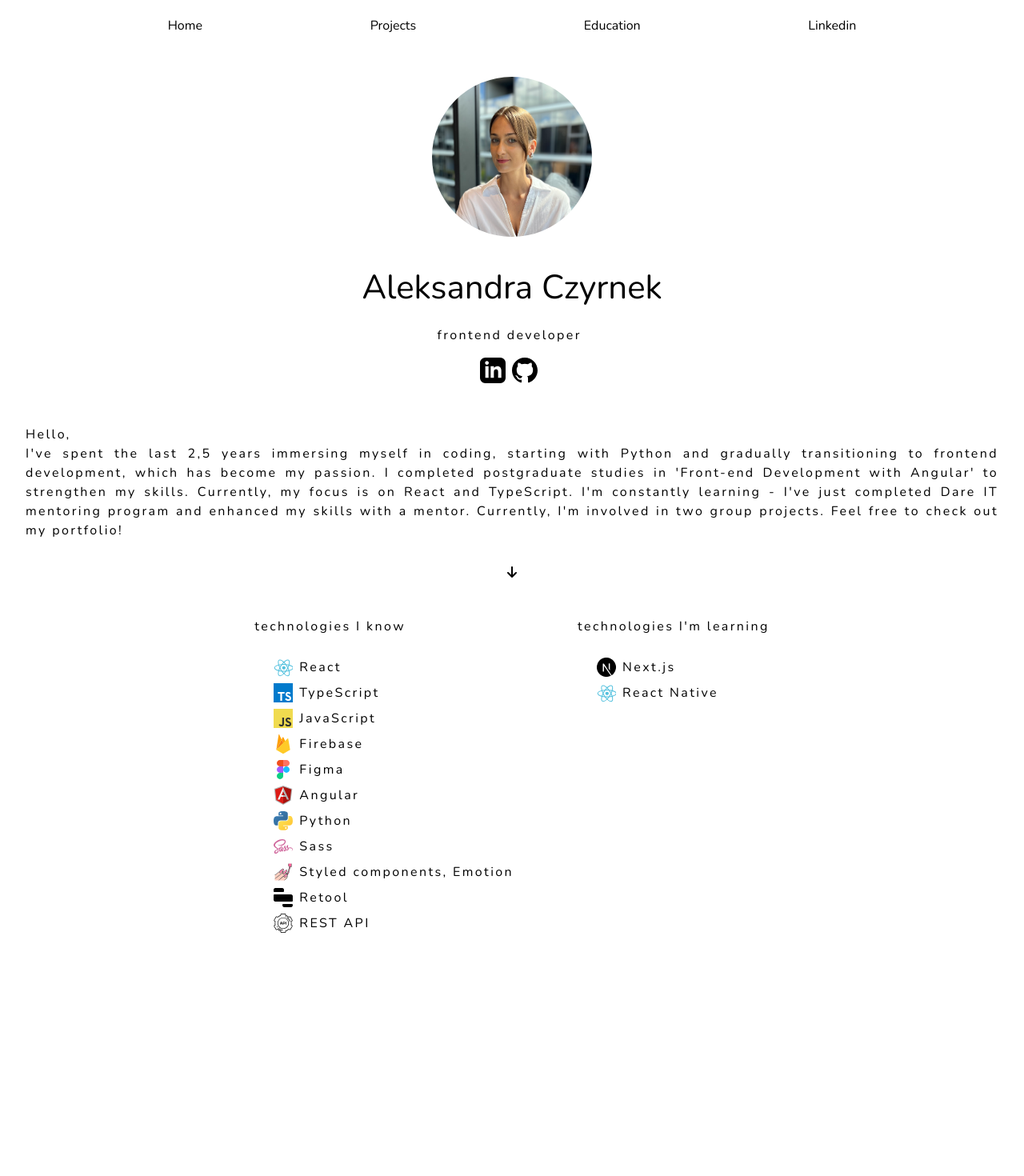
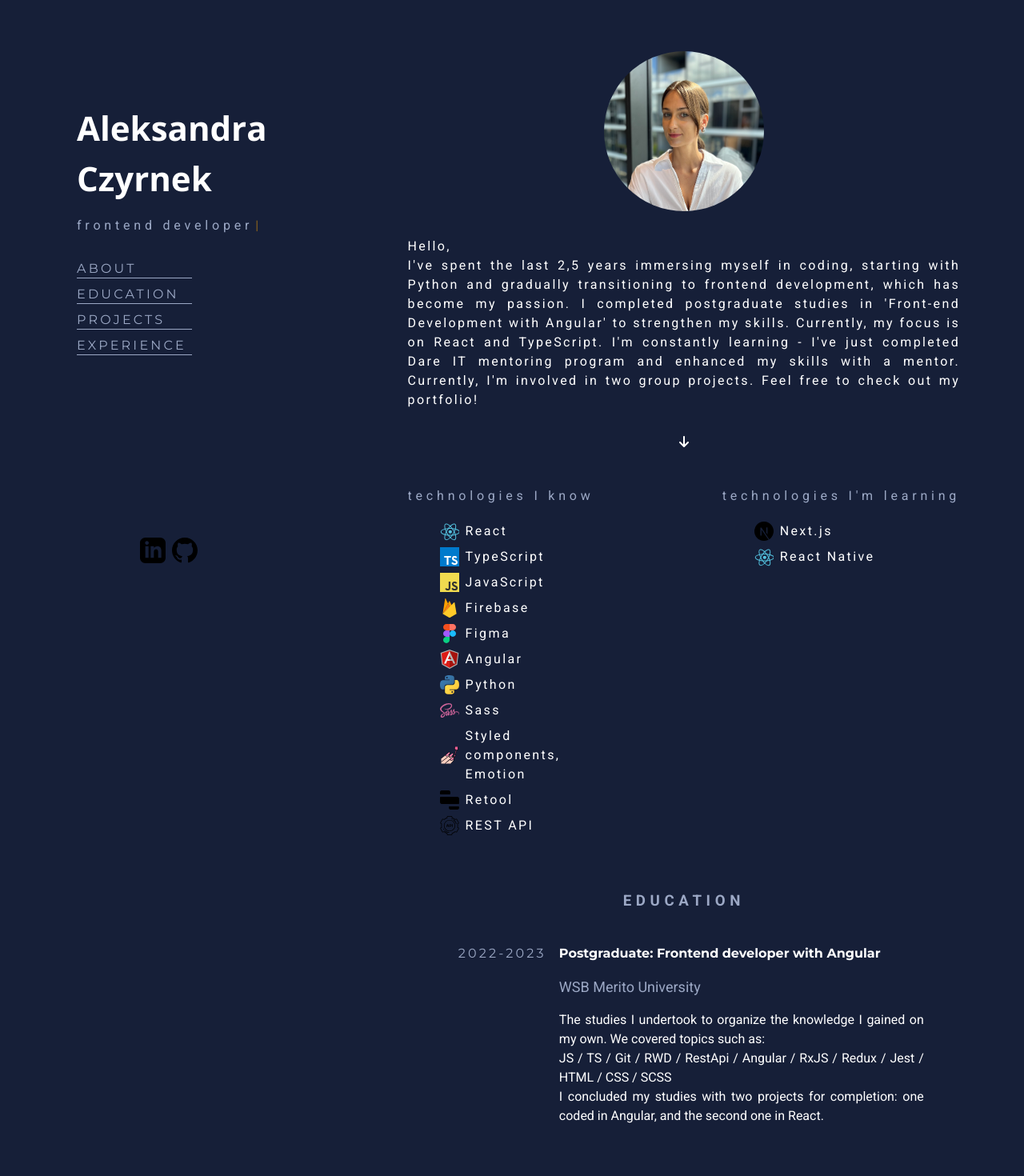
Before and after one commit to olcolcolc/olcolcolc.github.io, a React (Vite) app: page / in a window 1280 px wide. Shown: the top 1470 px of the page at 80% size. Before the commit the page ends 1202 px from the top, so only its background shows below. Built offline with nearby package versions, Linux system fonts and the light colour scheme.

Commit message:
feat(education): Style changes

```diff
--- a/src/App.tsx
+++ b/src/App.tsx
@@ -1,18 +1,27 @@
+import styled from "@emotion/styled";
 import "./App.css";
 import Navbar from "./components/navbar/Navbar";
 import Home from "./pages/home/Home";
-import { BrowserRouter, Route, Routes } from "react-router-dom";
 import Education from "./pages/education/Education";
+
+const MainDiv = styled.div`
+  display: flex;
+  flex-direction: row;
+`;
+
+const ScrollableDiv = styled.div`
+  flex-direction: column;
+`;
 
 function App() {
   return (
-    <BrowserRouter>
+    <MainDiv>
       <Navbar />
-      <Routes>
-        <Route path="/" element={<Home />} />
-        <Route path="/education" element={<Education />} />
-      </Routes>
-    </BrowserRouter>
+      <ScrollableDiv>
+        <Home />
+        <Education />
+      </ScrollableDiv>
+    </MainDiv>
   );
 }
 
--- a/src/components/icon/Icon.tsx
+++ b/src/components/icon/Icon.tsx
@@ -1,4 +1,5 @@
 import React from "react";
+import { theme } from "../../styles/theme";
 
 const techIconWidth = "1.5rem";
 
@@ -281,6 +282,7 @@ const icons: Record<string, React.FC> = {
       width={portfolioIconWidth}
       height={portfolioIconWidth}
       viewBox="0 0 24 24"
+      fill={theme.colors.darkFont}
     >
       <path d="M12 0c-6.626 0-12 5.373-12 12 0 5.302 3.438 9.8 8.207 11.387.599.111.793-.261.793-.577v-2.234c-3.338.726-4.033-1.416-4.033-1.416-.546-1.387-1.333-1.756-1.333-1.756-1.089-.745.083-.729.083-.729 1.205.084 1.839 1.237 1.839 1.237 1.07 1.834 2.807 1.304 3.492.997.107-.775.418-1.305.762-1.604-2.665-.305-5.467-1.334-5.467-5.931 0-1.311.469-2.381 1.236-3.221-.124-.303-.535-1.524.117-3.176 0 0 1.008-.322 3.301 1.23.957-.266 1.983-.399 3.003-.404 1.02.005 2.047.138 3.006.404 2.291-1.552 3.297-1.23 3.297-1.23.653 1.653.242 2.874.118 3.176.77.84 1.235 1.911 1.235 3.221 0 4.609-2.807 5.624-5.479 5.921.43.372.823 1.102.823 2.222v3.293c0 .319.192.694.801.576 4.765-1.589 8.199-6.086 8.199-11.386 0-6.627-5.373-12-12-12z" />
     </svg>
@@ -291,6 +293,7 @@ const icons: Record<string, React.FC> = {
       width={portfolioIconWidth}
       height={portfolioIconWidth}
       viewBox="0 0 24 24"
+      fill={theme.colors.darkFont}
     >
       <path d="M19 0h-14c-2.761 0-5 2.239-5 5v14c0 2.761 2.239 5 5 5h14c2.762 0 5-2.239 5-5v-14c0-2.761-2.238-5-5-5zm-11 19h-3v-11h3v11zm-1.5-12.268c-.966 0-1.75-.79-1.75-1.764s.784-1.764 1.75-1.764 1.75.79 1.75 1.764-.783 1.764-1.75 1.764zm13.5 12.268h-3v-5.604c0-3.368-4-3.113-4 0v5.604h-3v-11h3v1.765c1.396-2.586 7-2.777 7 2.476v6.759z" />
     </svg>
--- a/src/components/navbar/Navbar.tsx
+++ b/src/components/navbar/Navbar.tsx
@@ -1,51 +1,127 @@
-import { theme } from "../../theme/theme";
+import { theme } from "../../styles/theme";
 import styled from "@emotion/styled";
+import Text from "../../components/text/Text";
+import { Cursor, useTypewriter } from "react-simple-typewriter";
+import { Icon } from "../icon/Icon";
+import { css } from "@emotion/react";
+import { useState } from "react";
 
-const Nav = styled.nav`
+const NavbarDiv = styled.nav`
+  width: 100%;
+  height: 100vh;
   display: flex;
-  align-items: center;
-  justify-content: space-evenly;
-  height: 8vh;
-  width: 100%;
+  padding: 6rem;
+  justify-content: space-between;
+  flex-direction: column;
   transition: 0.5s ease-in;
+  background-color: inherit;
+  position: sticky;
+  top: 0;
+  z-index: 1;
 `;
 
-const MenuItem = styled.li`
-  list-style: none;
-
-  @media screen and (max-width: 768px) {
-    padding: 2rem;
-  }
+const Header = styled.header`
+  display: flex;
+  flex-direction: column;
+  justify-content: flex-start;
 `;
 
-const MenuLink = styled.a`
-  text-decoration: none;
-  color: ${theme.colors.black};
+const Menu = styled.ul`
+  margin: 0;
+  padding: 0.9rem 0 0 0;
 `;
 
-// react-router-dom, types
+const MenuLink = styled.li<{ isActive: boolean }>`
+  position: relative;
+  list-style-type: none;
+  text-transform: uppercase;
+  letter-spacing: 0.2rem;
+  color: ${theme.colors.darkFont};
+  font-family: ${theme.fonts.montserrat};
+  cursor: pointer;
+  margin-bottom: 0.5rem;
+
+  &:after {
+    content: "";
+    position: absolute;
+    bottom: 0;
+    left: 0;
+    width: 9rem;
+    height: 1px;
+    background-color: ${theme.colors.darkFont};
+    transition: width 0.3s ease-in-out;
+  }
+  &:hover {
+    color: ${theme.colors.white};
+    font-weight: 600;
+
+    &:after {
+      width: 100%;
+      color: ${theme.colors.white};
+    }
+  }
+
+  ${({ isActive }) =>
+    isActive &&
+    css`
+      color: ${theme.colors.white};
+
+      &:after {
+        width: 100%;
+        color: ${theme.colors.white};
+      }
+    `}
+`;
+
+const IconsDiv = styled.div`
+  display: flex;
+  flex-direction: row;
+  align-items: center;
+  justify-content: center;
+  color: ${theme.colors.darkFont};
+`;
 
 function Navbar() {
+  const [subtitle] = useTypewriter({
+    words: ["frontend developer"],
+  });
+  const [activeLink, setActiveLink] = useState<string | null>(null);
+
   return (
-    <Nav>
-      <MenuItem>
-        <MenuLink href="/">Home</MenuLink>
-      </MenuItem>
-      <MenuItem>
-        <MenuLink href="/projects">Projects</MenuLink>
-      </MenuItem>
-      <MenuItem>
-        <MenuLink href="/education">Education</MenuLink>
-      </MenuItem>
-      <MenuItem>
-        <MenuLink
+    <NavbarDiv>
+      <Header>
+        <Text variant="title">Aleksandra Czyrnek</Text>
+        <Text variant="subtitle">
+          {subtitle}
+          <span style={{ color: "orange" }}>
+            <Cursor />
+          </span>
+          {/* <div>HASŁO</div> */}
+        </Text>
+        <Menu>
+          {["About", "Education", "Projects", "Experience"].map((link) => (
+            <MenuLink
+              key={link}
+              isActive={activeLink === link}
+              onClick={() => setActiveLink(link)}
+            >
+              {link}
+            </MenuLink>
+          ))}
+        </Menu>
+      </Header>
+      <IconsDiv>
+        <a
           href="https://www.linkedin.com/in/aleksandraczyrnek/"
           target="_blank"
         >
-          Linkedin
-        </MenuLink>
-      </MenuItem>
-    </Nav>
+          <Icon name="linkedin" />
+        </a>
+        <a href="https://www.github.com/olcolcolc" target="_blank">
+          <Icon name="github" />
+        </a>
+      </IconsDiv>
+    </NavbarDiv>
   );
 }
 
--- a/src/components/text/Text.tsx
+++ b/src/components/text/Text.tsx
@@ -1,5 +1,5 @@
 import styled from "@emotion/styled";
-import { theme } from "../../theme/theme";
+import { theme } from "../../styles/theme";
 
 const Text = styled.div<{ variant: "title" | "subtitle" | "bio" }>`
   ${({ variant }) => {
--- a/src/index.css
+++ b/src/index.css
@@ -1,4 +1,6 @@
-@import url("https://fonts.googleapis.com/css2?family=Nunito:wght@400;700&display=swap");
+@import url("https://fonts.googleapis.com/css2?family=Roboto:wght@400;700&display=swap");
+@import url("https://fonts.googleapis.com/css2?family=Montserrat:wght@400;700&display=swap");
+@import url("https://fonts.googleapis.com/css2?family=Open+Sans:wght@400;700&display=swap");
 
 *,
 *::after,
@@ -8,13 +10,12 @@
 }
 
 :root {
-  font-family: Nunito;
+  font-family: "Roboto", sans-serif;
   line-height: 1.5;
   font-weight: 400;
 
-  color-scheme: light dark;
-  color: rgba(255, 255, 255, 0.87);
-  background-color: #ffffff;
+  color: white;
+  background-color: #161f38;
 
   font-synthesis: none;
   text-rendering: optimizeLegibility;
@@ -22,3 +23,45 @@
   -moz-osx-font-smoothing: grayscale;
   -webkit-text-size-adjust: 100%;
 }
+*,
+*::after,
+*::before {
+  margin: 0;
+  box-sizing: border-box;
+}
+
+:root {
+  font-family: "Roboto", sans-serif;
+  line-height: 1.5;
+  font-weight: 400;
+
+  color: white;
+  background-color: #161f38;
+
+  font-synthesis: none;
+  text-rendering: optimizeLegibility;
+  -webkit-font-smoothing: antialiased;
+  -moz-osx-font-smoothing: grayscale;
+  -webkit-text-size-adjust: 100%;
+}
+*,
+*::after,
+*::before {
+  margin: 0;
+  box-sizing: border-box;
+}
+
+:root {
+  font-family: "Roboto", sans-serif;
+  line-height: 1.5;
+  font-weight: 400;
+
+  color: white;
+  background-color: #161f38;
+
+  font-synthesis: none;
+  text-rendering: optimizeLegibility;
+  -webkit-font-smoothing: antialiased;
+  -moz-osx-font-smoothing: grayscale;
+  -webkit-text-size-adjust: 100%;
+}
--- a/src/main.tsx
+++ b/src/main.tsx
@@ -2,8 +2,8 @@ import React from "react";
 import ReactDOM from "react-dom/client";
 import App from "./App.tsx";
 import "./index.css";
-import { theme } from "./theme/theme.tsx";
-import { Theme as ThemeType } from "./theme/theme";
+import { theme } from "./styles/theme.tsx";
+import { Theme as ThemeType } from "./styles/theme.tsx";
 import { ThemeProvider } from "@emotion/react";
 declare module "@emotion/react" {
   // eslint-disable-next-line
--- a/src/pages/education/Education.tsx
+++ b/src/pages/education/Education.tsx
@@ -1,15 +1,119 @@
 import styled from "@emotion/styled";
-import { theme } from "../../theme/theme";
+import { theme } from "../../styles/theme";
 import Text from "../../components/text/Text";
 
 const EducationDiv = styled.div`
   ${theme.mixins.home()}
 `;
 
+const MenuTitle = styled.h3`
+  ${theme.mixins.menuTitle()}
+  ${theme.mixins.defaultTransition}
+`;
+
+const Years = styled.p`
+  display: flex;
+  justify-content: flex-end;
+  text-transform: uppercase;
+  padding: 0.5rem;
+  letter-spacing: 0.2rem;
+  color: ${theme.colors.darkFont};
+  font-family: ${theme.fonts.montserrat};
+  width: 9rem;
+`;
+
+const Course = styled.p`
+  font-family: ${theme.fonts.montserrat};
+  font-weight: 700;
+  padding: 0.5rem;
+`;
+
+const School = styled.p`
+  padding: 0.5rem;
+  font-size: large;
+  color: ${theme.colors.darkFont};
+`;
+
+const CvPosition = styled.div`
+  padding: 2rem;
+  display: flex;
+  width: 100%;
+  justify-content: center;
+  flex-direction: row;
+  ${theme.mixins.defaultTransition}
+`;
+
+const SchoolCourseDiv = styled.div`
+  flex-direction: column;
+  width: 60%;
+`;
+
+const Info = styled.div`
+  ${theme.mixins.bio()}
+  padding: 0.5rem;
+  letter-spacing: 0;
+`;
+
 function Education() {
   return (
     <EducationDiv>
-      <Text variant="title">Education</Text>
+      <MenuTitle>EDUCATION</MenuTitle>
+      <CvPosition>
+        <Years>2022-2023</Years>
+        <SchoolCourseDiv>
+          <Course>Postgraduate: Frontend developer with Angular </Course>
+          <School>WSB Merito University</School>
+          <Info>
+            The studies I undertook to organize the knowledge I gained on my
+            own. We covered topics such as: <br />
+            JS / TS / Git / RWD / RestApi / Angular / RxJS / Redux / Jest / HTML
+            / CSS / SCSS
+            <br />I concluded my studies with two projects for completion: one
+            coded in Angular, and the second one in React.
+          </Info>
+        </SchoolCourseDiv>
+      </CvPosition>
+      <CvPosition>
+        <Years>2021</Years>
+        <SchoolCourseDiv>
+          <Course>Python from the basics</Course>
+          <School>Hardcoder</School>
+          <Info>
+            I completed the online course at Hardcoder School to organize the
+            knowledge I acquired on my own. The course concluded with a project
+            for completion.
+          </Info>
+        </SchoolCourseDiv>
+      </CvPosition>
+      <CvPosition>
+        <Years>2018-2019</Years>
+        <SchoolCourseDiv>
+          <Course>Postgraduate: Psychology (Crisis Intervention) </Course>
+          <School>University of Social Sciences and Humanities</School>
+          <Info>
+            I have acquired knowledge in clinical psychology, with a particular
+            focus on trauma psychology, conflict- and crisis-oriented social
+            psychology, as well as psychoprophylaxis. I obtained certificates in
+            ICISF "Assisting Individuals in Crisis" and "Group Crisis
+            Intervention".
+          </Info>
+        </SchoolCourseDiv>
+      </CvPosition>
+      <CvPosition>
+        <Years>2012-2017</Years>
+        <SchoolCourseDiv>
+          <Course>Master degree in Management (Lean Management) </Course>
+          <School>University of Social Sciences and Humanities</School>
+          <Info>
+            Throughout my Master's program in Management, specifically
+            emphasizing Lean Management, I learned practical techniques to
+            streamline operations and cut down unnecessary steps. We covered
+            concepts like efficient workflow design, identifying and eliminating
+            bottlenecks, and fostering a culture of continuous improvement
+            within businesses.
+          </Info>
+        </SchoolCourseDiv>
+      </CvPosition>
     </EducationDiv>
   );
 }
--- a/src/pages/home/Home.tsx
+++ b/src/pages/home/Home.tsx
@@ -1,8 +1,6 @@
-import React from "react";
-import { theme } from "../../theme/theme";
+import { theme } from "../../styles/theme";
 import styled from "@emotion/styled";
-import myAvatar from "../../assets/IMG_4906.jpg";
-import { useTypewriter, Cursor } from "react-simple-typewriter";
+import myAvatar from "../../assets/imgs/IMG_4906.jpg";
 import { FontAwesomeIcon } from "@fortawesome/react-fontawesome";
 import { faArrowDown } from "@fortawesome/free-solid-svg-icons";
 import { Icon } from "../../components/icon/Icon";
@@ -13,6 +11,7 @@ const HomeContainer = styled.div`
 `;
 
 const Avatar = styled.img`
+  margin-top: 2rem;
   width: 200px;
   height: 200px;
   border-radius: 50%;
@@ -37,33 +36,11 @@ const TechnologiesDiv = styled.div`
   }
 `;
 
-// react-router-dom, types
-
 function Home() {
-  const [subtitle] = useTypewriter({
-    words: ["frontend developer"],
-  });
   return (
     <HomeContainer>
       <Avatar src={myAvatar} aria-label="my avatar" />
-      <Text variant="title">Aleksandra Czyrnek</Text>
-      <Text variant="subtitle">
-        {subtitle}
-        <span style={{ color: "orange" }}>
-          <Cursor />
-        </span>
-        <Technology style={{ justifyContent: "center", paddingTop: "1rem" }}>
-          <a
-            href="https://www.linkedin.com/in/aleksandraczyrnek/"
-            target="_blank"
-          >
-            <Icon name="linkedin" />
-          </a>
-          <a href="https://www.github.com/olcolcolc" target="_blank">
-            <Icon name="github" />
-          </a>
-        </Technology>
-      </Text>
+
       <Text variant="bio">
         Hello, <br />
         I've spent the last 2,5 years immersing myself in coding, starting with
--- /dev/null
+++ b/src/styles/fonts.css
@@ -0,0 +1,28 @@
+@font-face {
+  font-family: "Black_BasisGrotesqueArabicPro";
+  src: url("../assets/fonts/BasisGrotesquePROFontFamily/BasisGrotesqueArabicPro-Black.ttf")
+    format("truetype");
+}
+
+@font-face {
+  font-family: "Bold_BasisGrotesqueArabicPro";
+  src: url("../assets/fonts/BasisGrotesquePROFontFamily/BasisGrotesqueArabicPro-Bold.ttf")
+    format("truetype");
+}
+
+@font-face {
+  font-family: "Light_BasisGrotesqueArabicPro";
+  src: url("../assets/fonts/BasisGrotesquePROFontFamily/BasisGrotesqueArabicPro-Light.ttf")
+    format("truetype");
+}
+@font-face {
+  font-family: "Medium_BasisGrotesqueArabicPro";
+  src: url("../assets/fonts/BasisGrotesquePROFontFamily/BasisGrotesqueArabicPro-Medium.ttf")
+    format("truetype");
+}
+
+@font-face {
+  font-family: "Regular_BasisGrotesqueArabicPro";
+  src: url("../assets/fonts/BasisGrotesquePROFontFamily/BasisGrotesqueArabicPro-Regular.ttf")
+    format("truetype");
+}
--- a/src/theme/theme.tsx
+++ b/src/styles/theme.tsx
@@ -5,6 +5,7 @@ const colors = {
   black: "#000000",
   darkgrey: "#121212",
   darkPrimary: "#1F1B24",
+  darkFont: "rgba(207, 221, 251, 0.724);",
 };
 
 const fontSize = {
@@ -16,6 +17,12 @@ const fadeInAnimation = keyframes`
   0% { opacity: 0; }
   100% { opacity: 1; }
 `;
+
+const fonts = {
+  montserrat: "Montserrat, sans-serif",
+  openSans: "Open Sans, sans-serif",
+  roboto: "Roboto, sans-serif",
+};
 
 const mixins = {
   forDesktop: (content: string) => `
@@ -31,35 +38,38 @@ const mixins = {
     flex-direction: column;
     align-items: center;
     justify-content: center;
-    height: 100%;
-    width: 100%;
     padding-top: 2rem;
-    color: ${colors.black};
     transition: 0.5s ease-in;
     animation: ${fadeInAnimation} 0.5s ease-in-out;
     `,
 
   title: () => `
-    color: ${colors.black};
+    color: ${colors.white};
     font-size: ${fontSize.large};
     margin-top: 2rem;
+    font-weight: 700;
+    font-family: ${fonts.openSans};
     `,
 
   subtitle: () => `
-  display: inline-block;
-  color: ${colors.black};
+  color: ${colors.darkFont};
   overflow: hidden;
   white-space: nowrap;
-  letter-spacing: 0.15em;
-  padding: 1rem;
+  letter-spacing: 0.3em;
+  padding: 1rem 0;
     `,
   bio: () => `
-    display: block;
     text-align: justify;
-    color: ${colors.black};
-    padding: 2rem;
-    overflow: hidden;
+    color: ${colors.white};
+    padding: 2rem 5rem;
     letter-spacing: 0.15em;
+    `,
+  menuTitle: () => `
+  color: ${colors.darkFont};
+  overflow: hidden;
+  white-space: nowrap;
+  letter-spacing: 0.3em;
+  text-transform: uppercase;
     `,
 };
 
@@ -67,6 +77,7 @@ export const theme = {
   colors,
   fontSize,
   mixins,
+  fonts,
   fadeInAnimation,
 };
 
```
Also changed, not shown: src/assets/imgs/IMG_4906.jpg (renamed from src/assets/IMG_4906.jpg).
